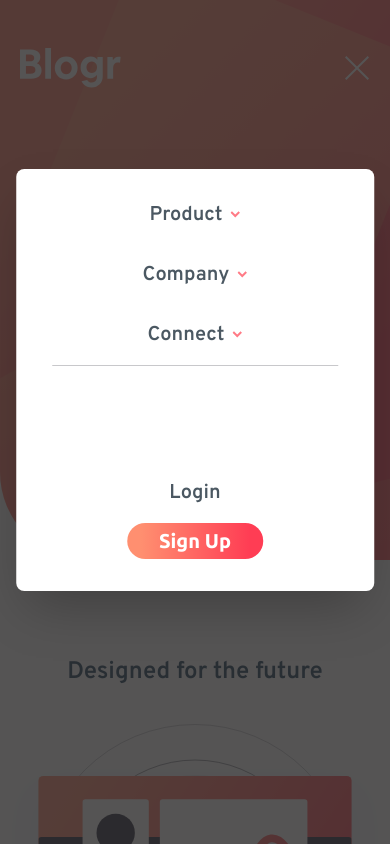
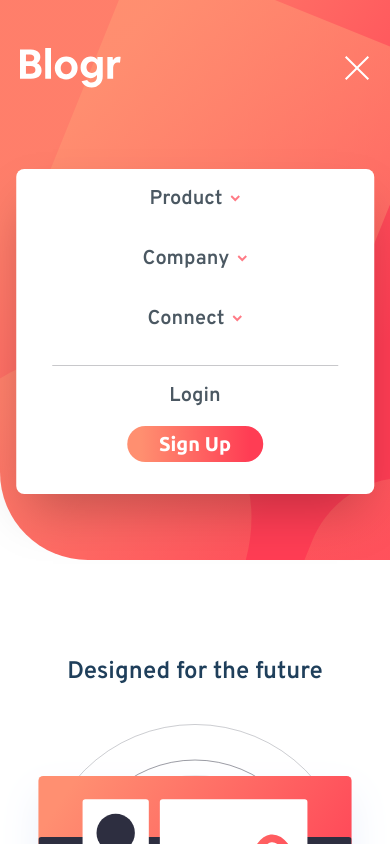
Before and after one commit to Samsegun/blogr-landing-page, a React (Create React App) app: page / in a window 390 px wide. Both pictures are taken after a click on the element 354 px from the left and 68 px from the top of the page. Shown: the top 844 px of the page. Built offline with nearby package versions, Linux system fonts and the light colour scheme.

Commit message:
mobile menu

```diff
--- a/public/index.html
+++ b/public/index.html
@@ -17,7 +17,6 @@
     <title>Blogr Landing Page</title>
   </head>
   <body>
-    <div id="backdrop"></div>
     <div id="mobile-nav"></div>
     <div id="root"></div>
   </body>
--- a/src/Components/Header/MobileNav.js
+++ b/src/Components/Header/MobileNav.js
@@ -1,28 +1,115 @@
+import { useReducer } from "react";
 import arrow from "../../assets/icon-arrow-dark.svg";
 
+const initialState = { product: false, company: false, connect: false };
+const reducer = (state, action) => {
+  switch (action.type) {
+    case "product":
+      return { product: !state.product, company: false, connect: false };
+    // return { ...state, product: !state.product };
+    case "company":
+      return { company: !state.company, product: false, connect: false };
+    // return { ...state, company: !state.company };
+    case "connect":
+      return { connect: !state.connect, company: false, product: false };
+    default:
+      return;
+  }
+};
+
 const MobileNav = () => {
+  const [curState, dispatch] = useReducer(reducer, initialState);
+
   return (
     <div
       aria-label="hidden"
       className="absolute z-20 top-[20%] left-1/2 flex flex-col justify-between
-     w-11/12 bg-white h-[50vh] shadow-2xl pt-4 pb-8
+     w-11/12 bg-white h-auto shadow-2xl pt-4 pb-8
     rounded-lg text-xl font-semibold font-overpass text-body-copy
-    animate-slide-in"
+    animate-slide-in desktop:hidden"
     >
       <nav className="w-4/5 mx-auto border-b-[1px] border-footer-text">
         <ul className="flex flex-col items-center">
-          <a href="/" className="my-4">
+          <li className="w-full text-center">
             Product
-            <img src={arrow} alt="arrow down" className="inline ml-2" />
-          </a>
-          <a href="/" className="my-4">
+            <img
+              src={arrow}
+              alt="arrow down"
+              onClick={() => dispatch({ type: "product" })}
+              className={
+                curState.product
+                  ? "inline ml-2 hover:cursor-pointer hover:scale-150 rotate-180 transition-all duration-300"
+                  : "inline ml-2 hover:cursor-pointer hover:scale-150 transition-all duration-300"
+              }
+            />
+            <div
+              className={
+                curState.product
+                  ? "my-4 rounded-md bg-footer-text h-[180px] opacity-100 transition-all duration-300"
+                  : "my-4 rounded-md bg-footer-text overflow-hidden h-0 opacity-0 transition-all duration-300"
+              }
+            >
+              <ul className="flex flex-col items-center">
+                <li className="my-4">Designs</li>
+                <li className="my-4">Infrastructure</li>
+                <li className="my-4">Tools</li>
+              </ul>
+            </div>
+          </li>
+
+          <li className="w-full text-center">
             Company
-            <img src={arrow} alt="arrow down" className="inline ml-2" />
-          </a>
-          <a href="/" className="my-4">
+            <img
+              src={arrow}
+              alt="arrow down"
+              onClick={() => dispatch({ type: "company" })}
+              className={
+                curState.company
+                  ? "inline ml-2 rotate-180 hover:cursor-pointer hover:scale-150 transition-all duration-300"
+                  : "inline ml-2 hover:cursor-pointer hover:scale-150 transition-all duration-300"
+              }
+            />
+            <div
+              className={
+                curState.company
+                  ? "my-4 rounded-md bg-footer-text h-[180px] opacity-100 transition-all duration-300"
+                  : "my-4 rounded-md bg-footer-text overflow-hidden h-0 opacity-0 transition-all duration-300"
+              }
+            >
+              <ul className="flex flex-col items-center">
+                <li className="my-4">Resources</li>
+                <li className="my-4">Team</li>
+                <li className="my-4">Culture</li>
+              </ul>
+            </div>
+          </li>
+
+          <li className="w-full text-center">
             Connect
-            <img src={arrow} alt="arrow down" className="inline ml-2" />
-          </a>
+            <img
+              src={arrow}
+              alt="arrow down"
+              onClick={() => dispatch({ type: "connect" })}
+              className={
+                curState.connect
+                  ? "inline ml-2 rotate-180 hover:cursor-pointer hover:scale-150 transition-all duration-300"
+                  : "inline ml-2 hover:cursor-pointer hover:scale-150 transition-all duration-300"
+              }
+            />
+            <div
+              className={
+                curState.connect
+                  ? "my-4 rounded-md bg-footer-text h-[180px] opacity-100 transition-all duration-300"
+                  : "my-4 rounded-md bg-footer-text overflow-hidden h-0 opacity-0 transition-all duration-300"
+              }
+            >
+              <ul className="flex flex-col items-center">
+                <li className="my-4">Contact</li>
+                <li className="my-4">Newsletter</li>
+                <li className="my-4">LinkedIn</li>
+              </ul>
+            </div>
+          </li>
         </ul>
       </nav>
 
--- a/src/Components/Header/Navbar.js
+++ b/src/Components/Header/Navbar.js
@@ -14,7 +14,7 @@ const Navbar = () => {
   };
 
   return (
-    <nav className="relative flex items-center justify-between gap-6 px-5 pt-12 mx-auto pb-28 desktop:w-4/5 desktop:justify-start">
+    <nav className="relative z-0 flex items-center justify-between gap-6 px-5 pt-12 mx-auto pb-28 desktop:w-4/5 desktop:justify-start">
       {/* brand icon */}
       <div>
         <img src={logo} alt="blogger logo" />
@@ -33,7 +33,7 @@ const Navbar = () => {
       {/* close icon */}
       {showNav && (
         <div
-          className="relative z-20 animate-close-nav"
+          className="animate-close-nav hover:cursor-pointer desktop:hidden"
           onClick={mobileMenuHandler}
         >
           <img src={closeBtn} alt="close icon" />
@@ -47,19 +47,6 @@ const Navbar = () => {
           document.getElementById("mobile-nav")
         )}
 
-      {/* backdrop */}
-      {showNav &&
-        ReactDOM.createPortal(
-          <div
-            aria-label="hidden"
-            className="z-10 left-0 top-0
-           bg-backdrop fixed h-[100vh] w-[100vw] animate-backdrop"
-            onClick={mobileMenuHandler}
-          ></div>,
-          document.getElementById("backdrop")
-        )}
-
-      {/* desktop navigation */}
       <div className="hidden text-white desktop:w-full desktop:flex desktop:justify-between desktop:items-center">
         <ul className="flex justify-evenly basis-2/4">
           <a href="/" className="">
```
